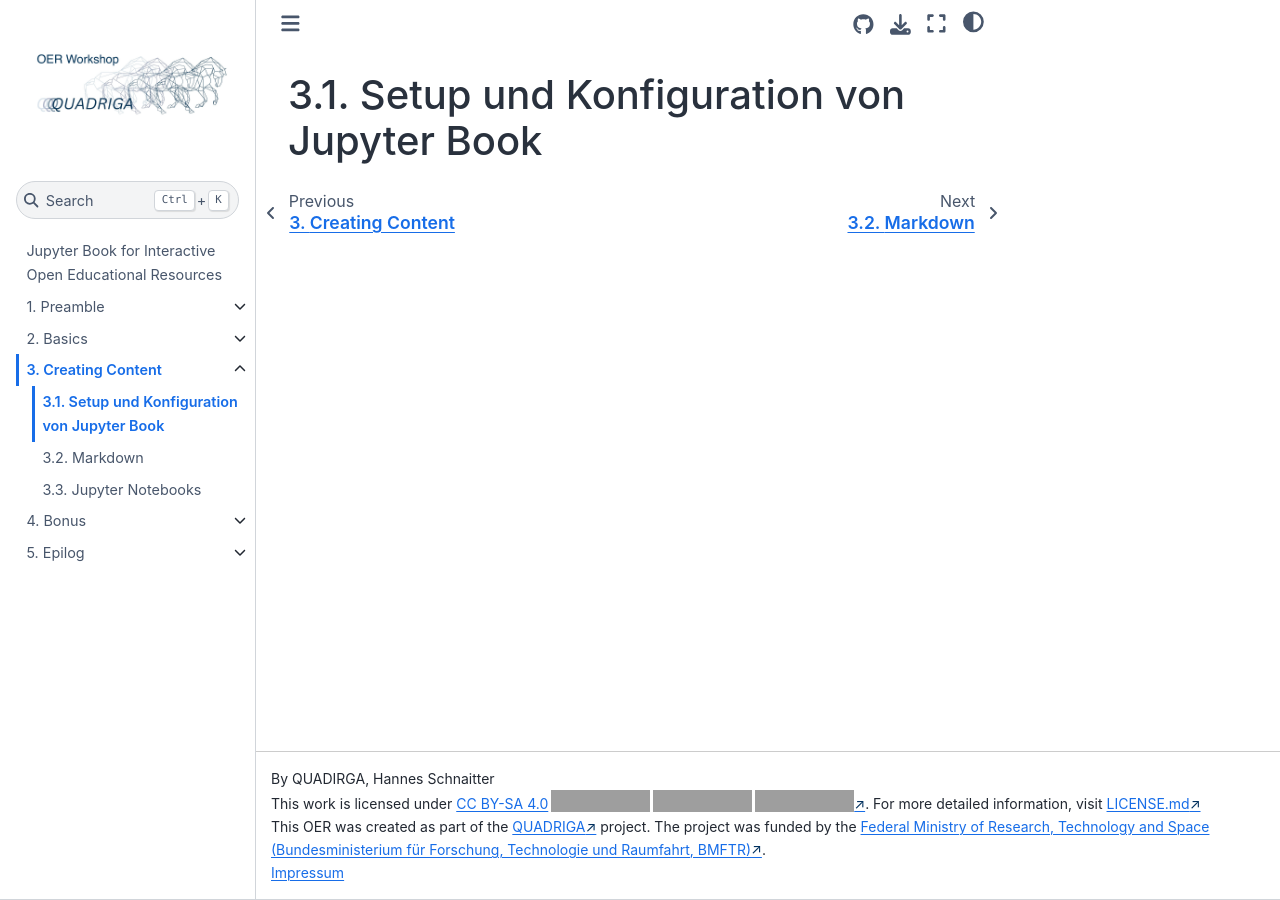
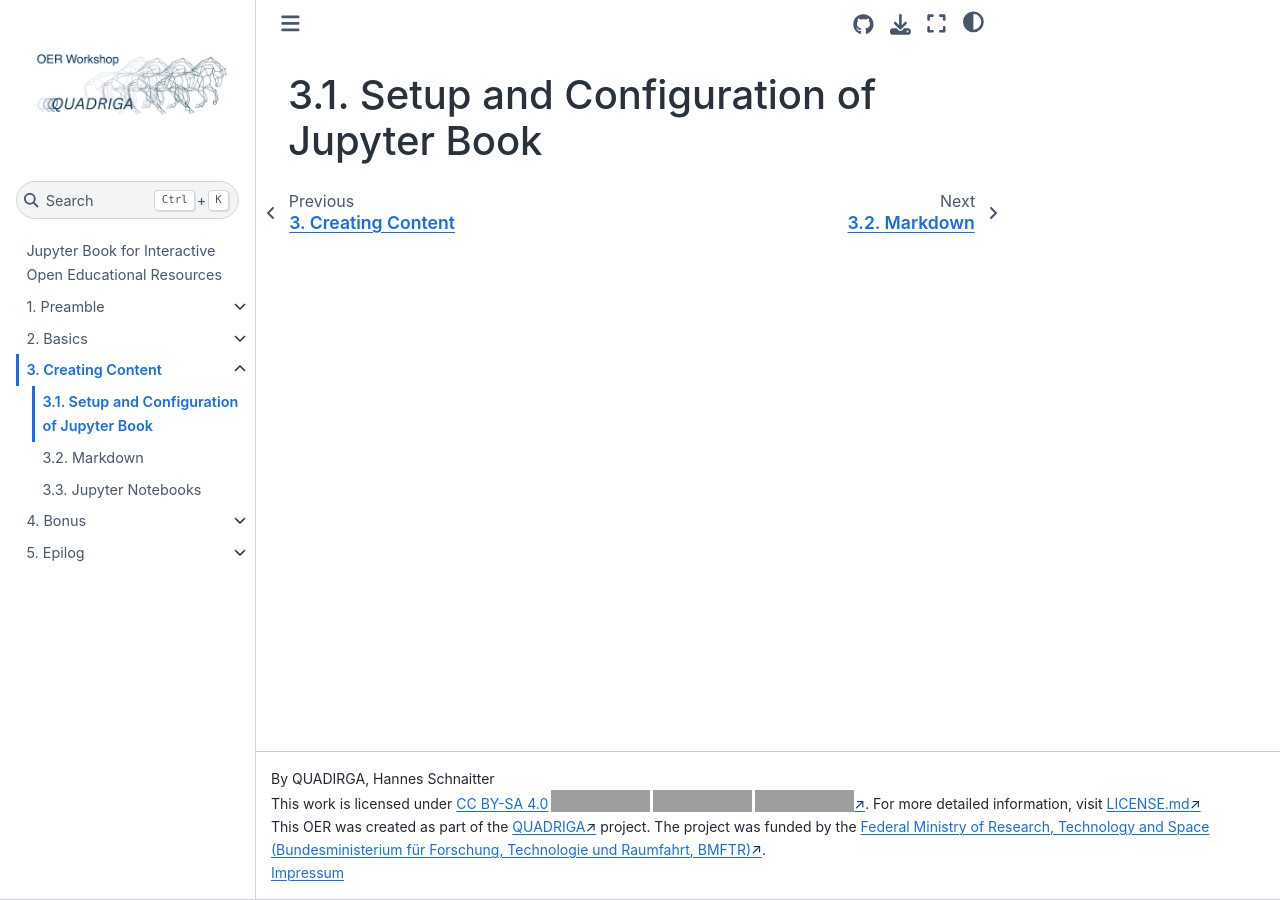
Before and after one commit to quadriga-dk/OER-Workshop, a Jupyter Book: the page built from content/setup.md, in a window 1280 px wide. Built offline with Jupyter Book 1.0.4 settings and Sphinx 7.4.7 and the Sphinx Book theme 1.1.4, drawn with Linux system fonts in a browser that asks for light colours; pages that are not in the unit, such as notebooks, are missing from menus; grey boxes are pictures that could not be loaded.

Commit message:
feat: translate content/setup.md

```diff
--- a/content/setup.md
+++ b/content/setup.md
@@ -1 +1 @@
-# Setup und Konfiguration von Jupyter Book
+# Setup and Configuration of Jupyter Book
```
